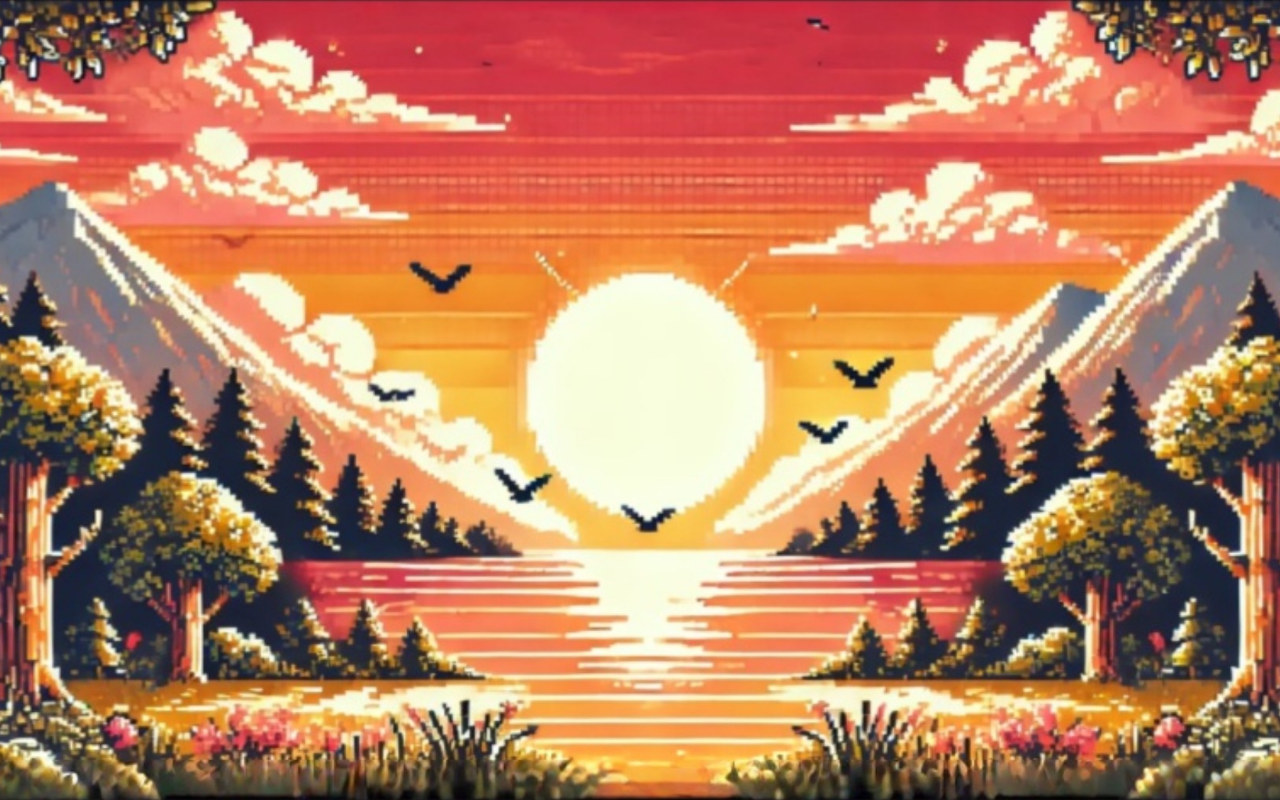
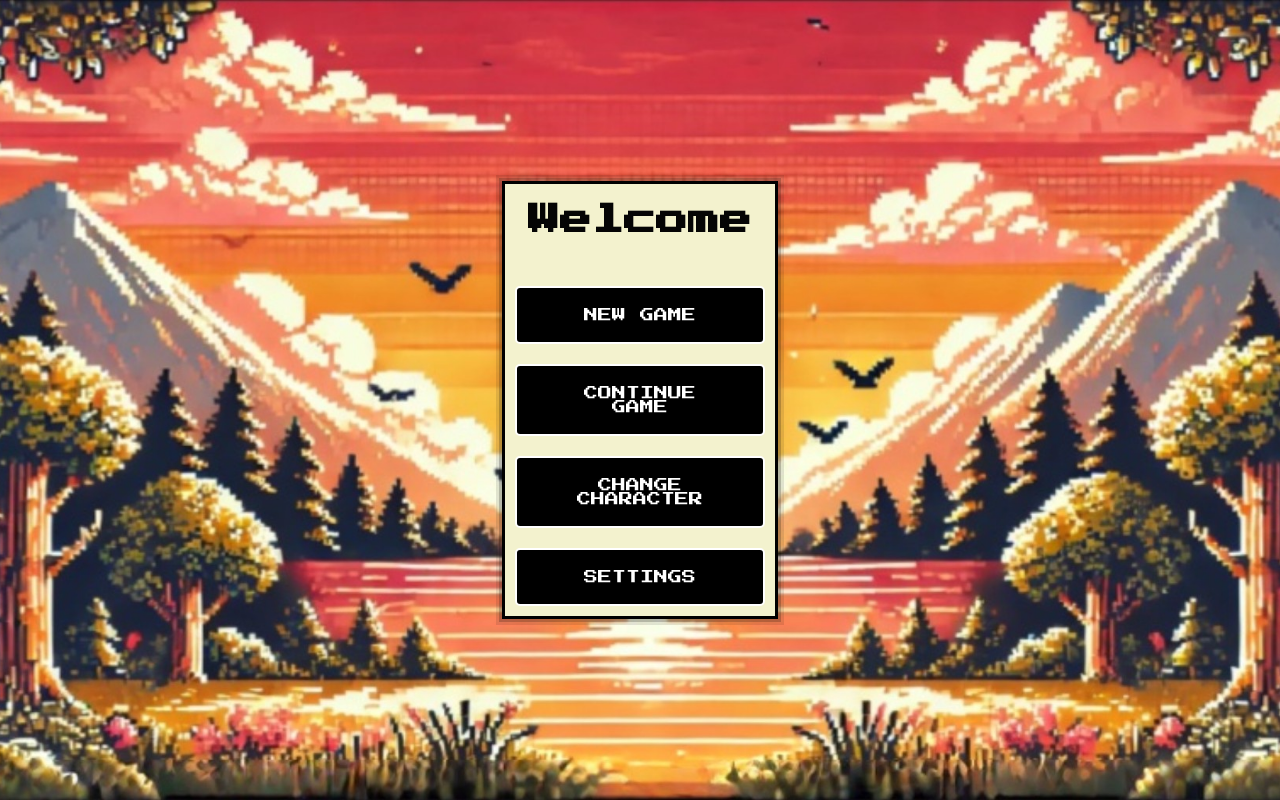
Before and after one commit to ICFMentors/Language-Learning-Mission, a plain HTML site: page templates/homepage.html in a window 1280 px wide. Drawn offline with Linux system fonts and the light colour scheme.

Commit message:
Hompeage html

```diff
--- a/static/css.css
+++ b/static/css.css
@@ -283,3 +283,33 @@
       color: #aaa;
       cursor: not-allowed;
     }
+
+
+    h1 {
+        margin-bottom: 50px;
+      }
+
+      .button-container {
+        display: flex;
+        flex-direction: column;
+        gap: 20px;
+      }
+
+      .game-button {
+        background-color: #000;
+        color: #fff;
+        padding: 20px 40px;
+        border: 2px solid #fff;
+        border-radius: 5px;
+        font-family: 'Press Start 2P', monospace;
+        font-size: 14px;
+        text-transform: uppercase;
+        cursor: pointer;
+        transition: all 0.3s ease;
+      }
+
+      .game-button:hover {
+        background-color: #fff;
+        color: #000;
+        transform: scale(1.1);
+      }
--- a/templates/homepage.html
+++ b/templates/homepage.html
@@ -4,10 +4,29 @@
     <link rel="stylesheet" href="../static/css.css" />
     <meta charset="UTF-8">
     <meta name="viewport" content="width=device-width, initial-scale=1.0">
+    <link href="https://fonts.googleapis.com/css2?family=Press+Start+2P&display=swap" rel="stylesheet">
     <title>Home</title>
 </head>
 <body>
-<h1></h1>
+  <form>
+  <h1>Welcome</h1>
+  <div class="button-container">
+    <button class="game-button" onclick="startNewGame()">New Game</button>
+    <button class="game-button" onclick="continueGame()">Continue Game</button>
+    <button class="game-button" onclick="startNewGame()">Change Character</button>
+    <button class="game-button" onclick="continueGame()">Settings</button>
+  </div>
+  </form>
+  <script>
+    function startNewGame() {
+      alert("Starting a new game!");
+      // Add logic to navigate to the level select page or reset progress
+    }
 
+    function continueGame() {
+      alert("Continuing your game!");
+      // Add logic to load saved progress or navigate to the last played level
+    }
+  </script>
 </body>
 </html>
```
